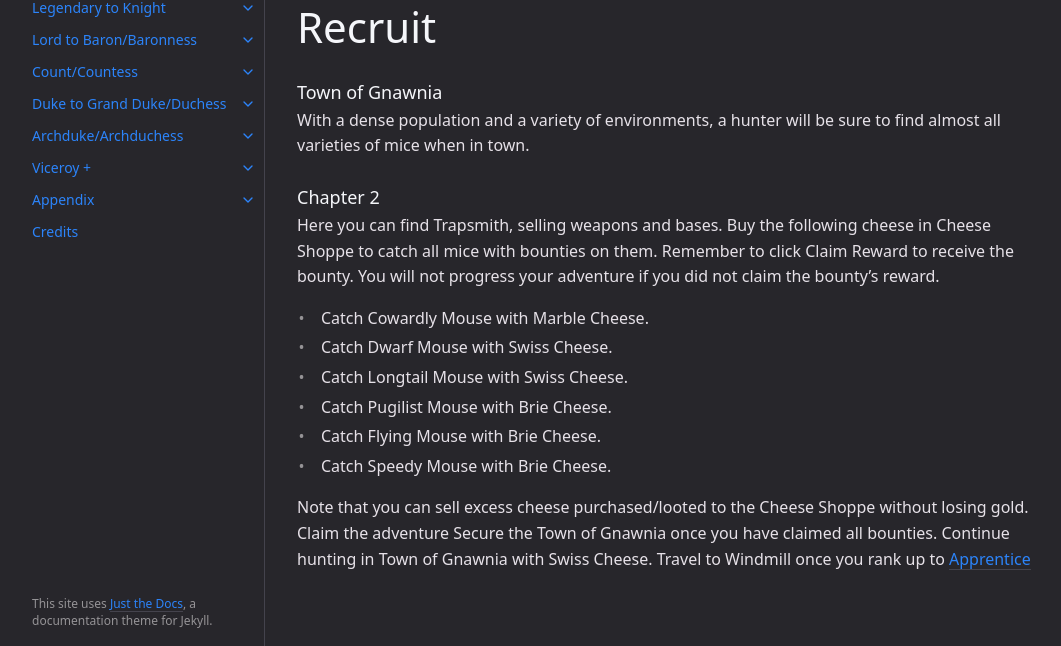
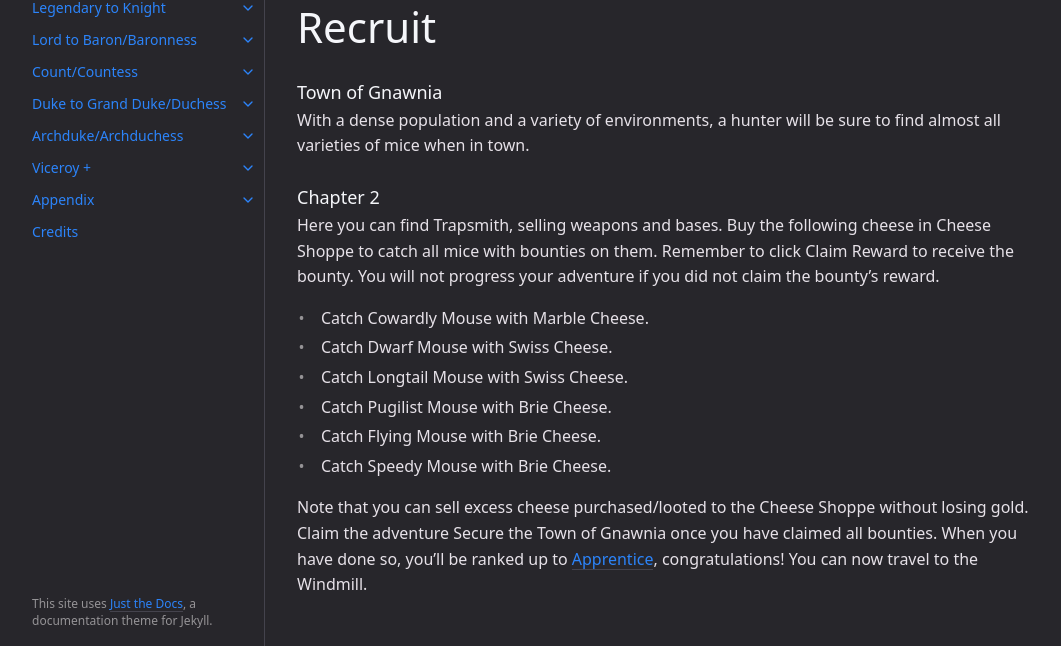
Before and after one commit to Neb-RS/mhbasics, a Jekyll site: the page built from novice-to-grandmaster/recruit.md, in a window 1280 px wide and 1082 px high. Shown: the part 436-1082 px from the top of the window, without its empty margins (107-1168 px from the left). Built offline with Jekyll 4.4.1, drawn with Linux system fonts in a browser that asks for light colours.

Commit message:
Update recruit.md

```diff
--- a/novice-to-grandmaster/recruit.md
+++ b/novice-to-grandmaster/recruit.md
@@ -33,5 +33,4 @@ Remember to click Claim Reward to receive the bounty. You will not progress your
 
 Note that you can sell excess cheese purchased/looted to the Cheese Shoppe without losing gold.
 Claim the adventure Secure the Town of Gnawnia once you have claimed all bounties.
-Continue hunting in Town of Gnawnia with Swiss Cheese.
-Travel to Windmill once you rank up to [Apprentice](/novice-to-grandmaster/apprentice)
+When you have done so, you'll be ranked up to [Apprentice](/novice-to-grandmaster/apprentice), congratulations! You can now travel to the Windmill.
```
